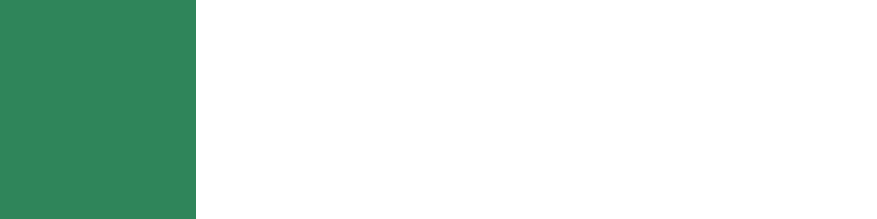
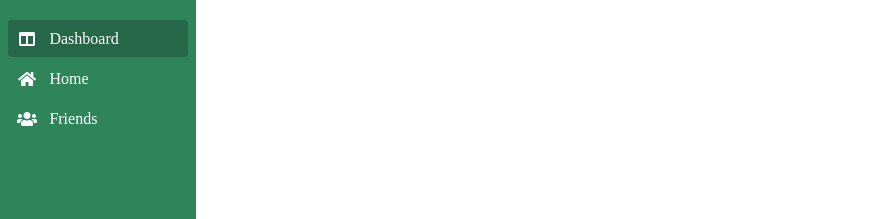
Before and after one commit to wuwish/vue-sidebar, a plain HTML site: page index.html in a window 1280 px wide. Shown: the part 112-331 px from the top of the page, without its empty margins (0-877 px from the left). Drawn offline with nearby package versions, Linux system fonts and the light colour scheme.

Commit message:
完成路由切换等功能

```diff
--- a/index.html
+++ b/index.html
@@ -4,13 +4,15 @@
     <meta charset="UTF-8">
     <title>Sidebar</title>
     <style>
-        body {
+        html, body {
             margin: 0;
             padding: 0;
+            height: 100%;
         }
 
         #app {
             text-align: center;
+            height: 100%;
         }
 
         :root {
@@ -54,6 +56,43 @@
         .rotate-180 {
             transform: rotate(180deg);
         }
+
+        .link {
+            display: flex;
+            align-items: center;
+
+            cursor: pointer;
+            position: relative;
+            font-weight: 400;
+            user-select: none;
+
+            margin: 0.1em 0;
+            padding: 0.4em;
+            border-radius: 0.25em;
+            height: 1.5em;
+
+            color: white;
+            text-decoration: none;
+        }
+
+        .link:hover {
+            background-color: var(--sidebar-item-hover);
+        }
+
+        .link.active {
+            background-color: var(--sidebar-item-active);
+        }
+
+        .link .icon {
+            flex-shrink: 0;
+            width: 25px;
+            margin-right: 10px;
+        }
+
+        .main {
+            height: 100%;
+            line-height: 700px;
+        }
     </style>
     <link href="./fontawesome/css/all.css" rel="stylesheet">
     <script src="https://cdn.jsdelivr.net/npm/vue@2/dist/vue.js"></script>
@@ -73,8 +112,18 @@
         <span class="collapse-icon" @click="toggleSidebar" :class="{ 'rotate-180': collapsed }">
             <i class="fas fa-angle-double-left"></i>
         </span>
+
+        <div v-for="menu in menus" class="link" :id="menu.name" :class="{ active: isActive(menu.path) }"
+             @click="switchRoute(menu)">
+            <i class="icon" :class="menu.icon"></i>
+            <span v-if="!collapsed">
+                {{menu.name}}
+            </span>
+        </div>
     </div>
-    <div class="main" :style="{ 'margin-left': sidebarWidth }"></div>
+    <div class="main" :style="{ 'margin-left': sidebarWidth }">
+        <h1>当前路径：{{path}}</h1>
+    </div>
 </div>
 
 <script>
@@ -85,15 +134,47 @@
         el: '#app',
         data: {
             collapsed: false,
+            path: "/",
+            menus: [
+                {
+                    name: "Dashboard",
+                    path: "/",
+                    icon: "fas fa-columns"
+                },
+                {
+                    name: "Home",
+                    path: "/home",
+                    icon: "fas fa-home"
+                },
+                {
+                    name: "Friends",
+                    path: "/friends",
+                    icon: "fas fa-users"
+                },
+            ]
         },
         computed: {
             sidebarWidth() {
                 return `${this.collapsed ? SIDEBAR_WIDTH_COLLAPSED : SIDEBAR_WIDTH}px`
-            }
+            },
         },
         methods: {
             toggleSidebar() {
                 this.collapsed = !this.collapsed
+            },
+            isActive(path) {
+                return this.path === path
+            },
+            switchRoute({path}) {
+                this.path = path
+            }
+        },
+        created(){
+            console.log("页面加载完成啦！")
+        },
+        watch: {
+            path() {
+                window.location.hash = this.path
             }
         }
     });
```
